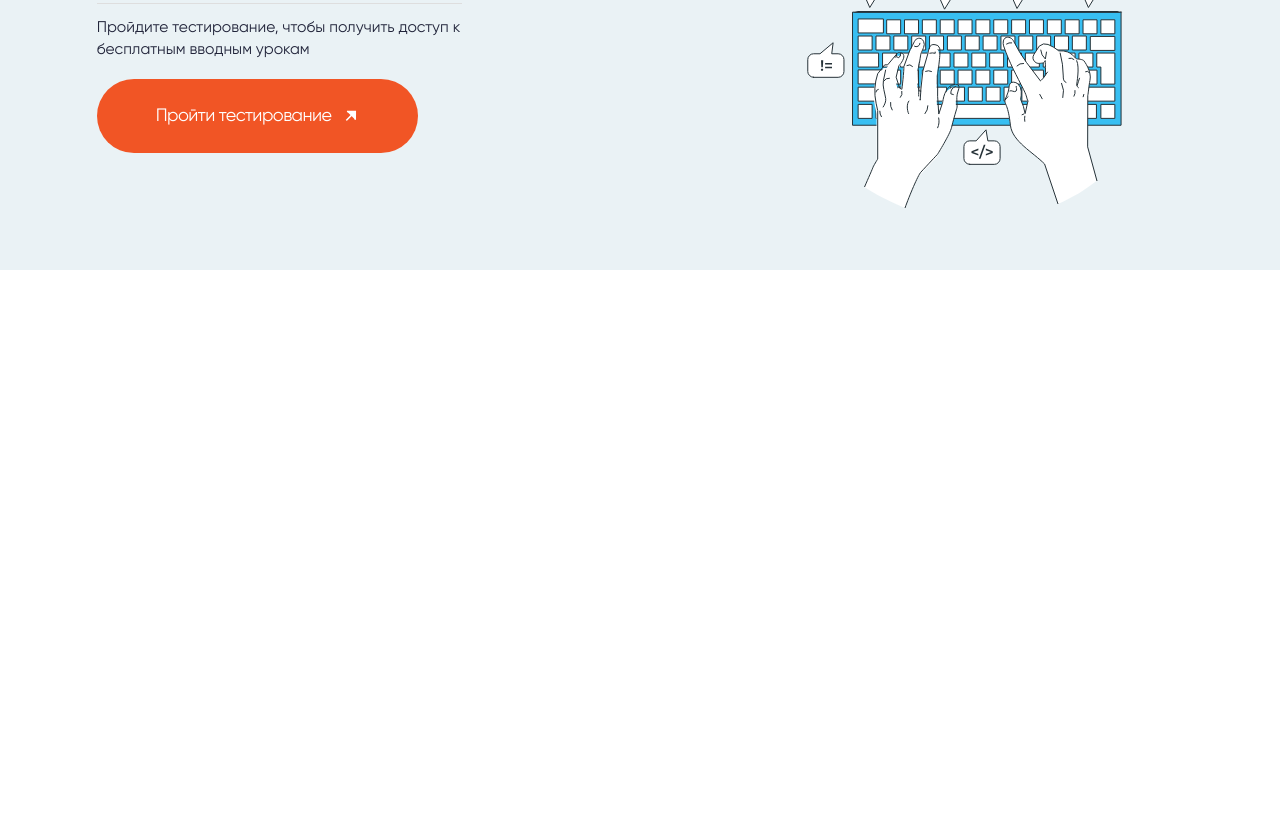
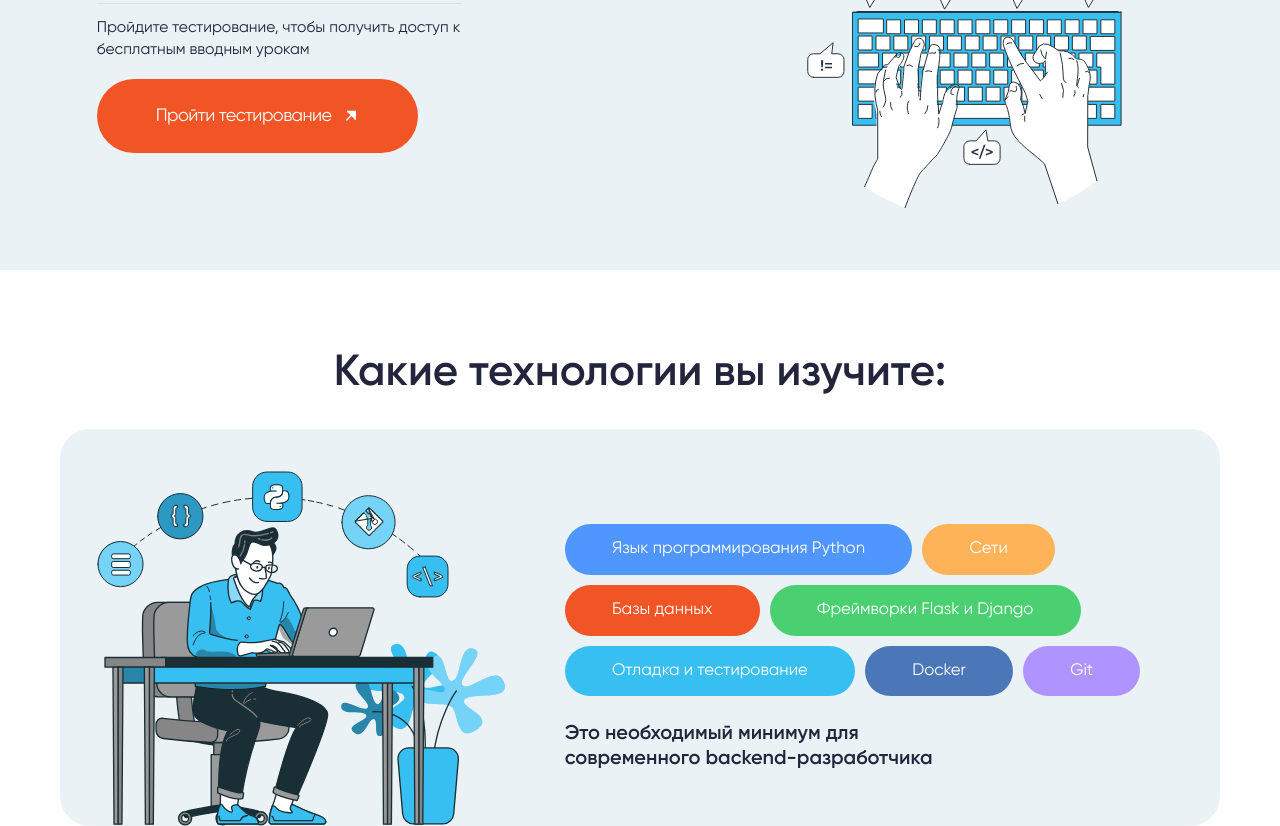
Before and after one commit to Scalete/project_prog-school, a website: page src/index.html in a window 1280 px wide. Shown: the part 329-1155 px from the top of the page. Before the commit the page ends 800 px from the top, so only its background shows below. Drawn offline with nearby package versions, Linux system fonts and the light colour scheme; files that its build step writes are made by us from their sources.

Commit message:
added section info

```diff
--- a/src/index.html
+++ b/src/index.html
@@ -53,6 +53,27 @@
             </div>
         </section>
 
+        <section class="info">
+            <h2>Какие технологии вы изучите:</h2>
+            <div class="container">
+                <div class="info__img">
+                    <img src="img/info.svg" alt="Promo Study">
+                </div>
+                <div class="info__content">
+                    <ul class="info__tabs">
+                        <li class="dark-blue">Язык программирования Python</li>
+                        <li class="yellow">Сети</li>
+                        <li class="orange">Базы данных</li>
+                        <li class="green">Фреймворки Flask и Django</li>
+                        <li class="light-blue">Отладка и тестирование</li>
+                        <li class="very-dark-blue">Docker</li>
+                        <li class="purple">Git</li>
+                    </ul>
+                    <h3>Это необходимый минимум для современного backend-разработчика</h3>
+                </div>
+            </div>
+        </section>
+
     </main>
 
     <footer class="footer">
--- a/src/sass/blocks/_index.scss
+++ b/src/sass/blocks/_index.scss
@@ -1,2 +1,3 @@
 @import 'header';
 @import 'promo';
+@import 'info';
--- /dev/null
+++ b/src/sass/blocks/_info.scss
@@ -0,0 +1,103 @@
+.info {
+    margin-top: res(70, 83);
+
+    &__img {
+        margin-right: 60px;
+    }
+
+    &__tabs {
+        display: flex;
+        flex-wrap: wrap;
+        gap: 10px;
+        color: $white;
+        font-size: res(14, 17);
+
+        li {
+            padding: 17px res(25, 50);
+            text-align: center;
+            border-radius: $main-border-radius;
+        }
+
+        .dark-blue {
+            background-color: $primary-dark-blue;
+        }
+
+        .yellow {
+            background-color: $primary-yellow;
+        }
+
+        .orange {
+            background-color: $primary-orange;
+        }
+
+        .green {
+            background-color: $primary-green;
+        }
+
+        .light-blue {
+            background-color: $primary-light-blue;
+        }
+
+        .very-dark-blue {
+            background-color: $primary-very-dark-blue;
+        }
+
+        .purple {
+            background-color: $primary-purple;
+        }
+    }
+
+    h2 {
+        font-weight: 600;
+        font-size: res(24, 46);
+        text-align: center;
+        margin-bottom: res(22, 35);
+    }
+
+    h3 {
+        max-width: 386px;
+        margin-top: 26px;
+        font-size: 20px;
+        font-weight: 600;
+        line-height: 1.25;
+    }
+
+    .container {
+        padding-top: 42px;
+        background-color: $primary-blue;
+        border-radius: 30px;
+    }
+
+    @include desktop {
+
+        &__content {
+            flex: 1;
+        }
+
+        .container {
+            display: flex;
+            justify-content: center;
+            align-items: center;
+        }
+    }
+
+    @include tablet {
+
+        &__tabs li {
+            flex-grow: 1;
+        }
+
+        &__img {
+            display: none;
+        }
+
+        h3 {
+            display: none;
+        }
+
+        .container {
+            padding: 17px;
+            margin: 0 10px;
+        }
+    }
+}
--- a/src/sass/core/_variables.scss
+++ b/src/sass/core/_variables.scss
@@ -10,7 +10,12 @@ $primary-black          : #22253B;
 $primary-second-black   : #3C3E50;
 $primary-blue           : #EAF2F5;
 $primary-light-blue     : #38BFF2;
+$primary-dark-blue      : #5096FF;
+$primary-very-dark-blue : #4B77B9;
+$primary-purple         : #AF93FF;
 $primary-orange         : #F15525;
+$primary-yellow         : #FFB359;
+$primary-green          : #4BD071;
 $primary-overlay        : #393B4F;
 $primary-divider        : #DEDEDE;
 
```
Also changed, not shown: dist/css/style.min.css, dist/img/info.svg (added), dist/index.html, src/img/info.svg (added).
